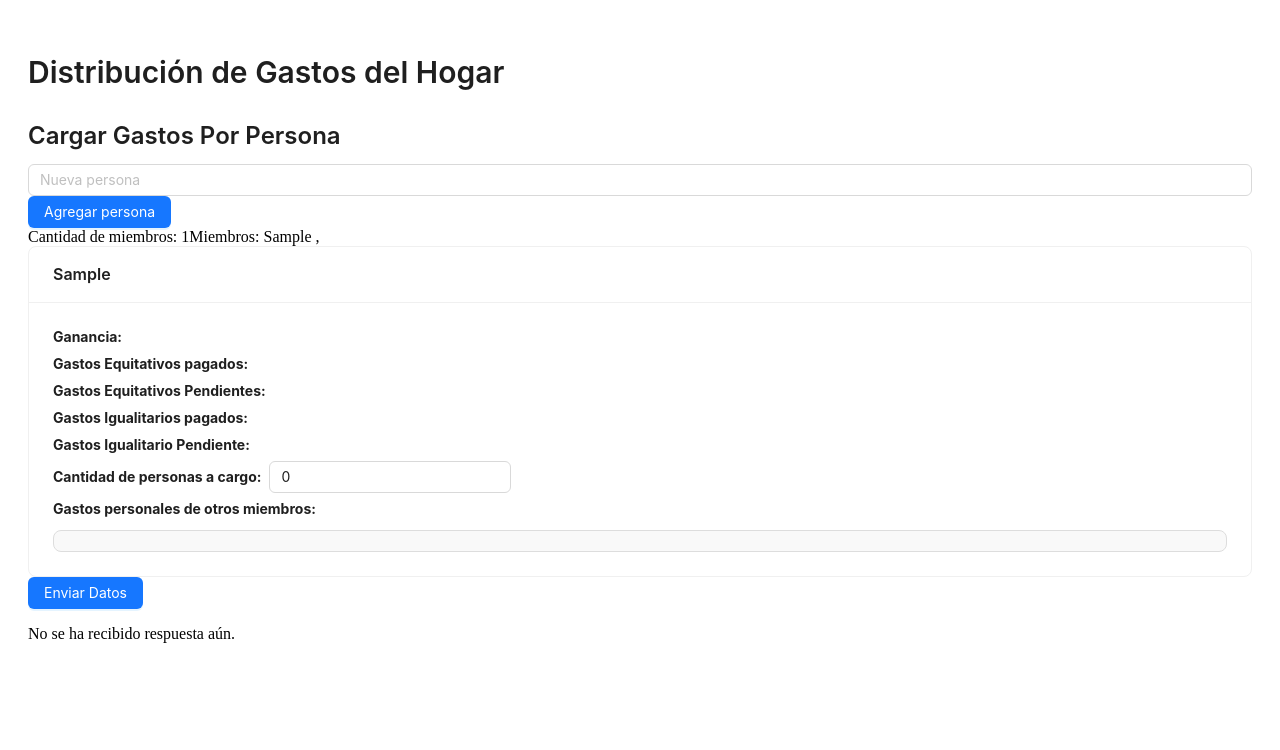
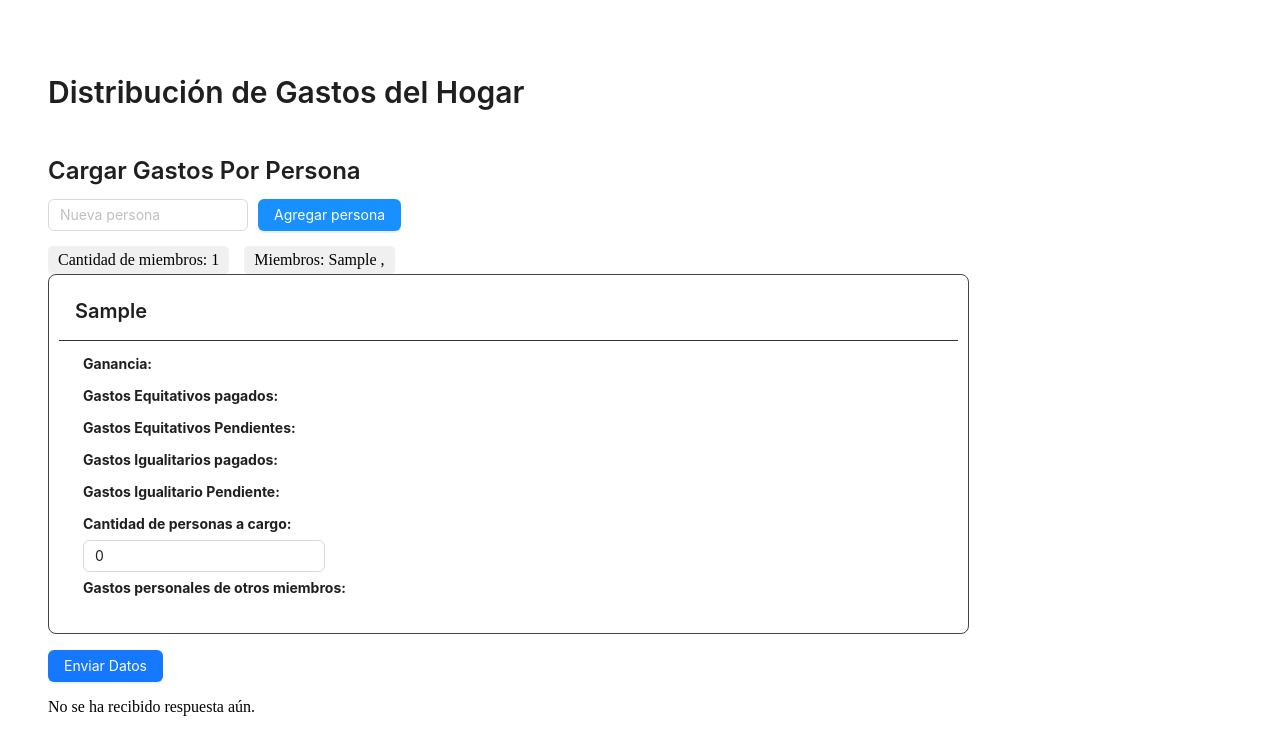
Before and after one commit to JonRodCode/GestorDeGastosCompartidos, a React app: page / in a window 1280 px wide. Both pictures are taken after typing "Sample" into the empty fields and a click on the button "Agregar persona". Shown: the top 750 px of the page. Built offline with nearby package versions, Linux system fonts and the light colour scheme; the HTML template or start-up script is replaced by a standard one.

Commit message:
3ra subida

```diff
--- a/src/components/Persona.jsx
+++ b/src/components/Persona.jsx
@@ -83,11 +83,14 @@ const Persona = forwardRef(({nombre, miembrosHogar }, ref) => {
     }));
 
   return (
-    <Card title={nombre}
-      onClick={() => setModoActivo(null)}>
+    <Card className={css.card}
+    title={<span className={css.cardTitle}>{nombre}</span>}
+    onClick={() => setModoActivo(null)}
+    >
       <Row gutter={16}>
         <Col span={24}>
           <div className={css.numerosContainer} onClick={(e) => { e.stopPropagation(); setModoActivo("ganancia"); }}>
+          <div className={css.tituloConTags}>
   <strong>Ganancia:</strong>
   <div className={css.tagsContainer}>
     {ganancias.map((valor, index) => (
@@ -95,6 +98,7 @@ const Persona = forwardRef(({nombre, miembrosHogar }, ref) => {
         {valor}
       </Tag>
     ))}
+  </div>
 </div>
           </div>
           {modoActivo === "ganancia" && (
@@ -108,6 +112,7 @@ const Persona = forwardRef(({nombre, miembrosHogar }, ref) => {
           <div>
         <Col span={24}>
           <div className={css.numerosContainer} onClick={(e) => { e.stopPropagation(); setModoActivo("gastoEquitativoPagado"); }}>
+          <div className={css.tituloConTags}>
             <strong>Gastos Equitativos pagados:</strong>
             <div className={css.tagsContainer}>
               {gastosEquitativosPagados.map((valor, index) => (
@@ -116,7 +121,7 @@ const Persona = forwardRef(({nombre, miembrosHogar }, ref) => {
                 </Tag>
               ))}
             </div>
-          </div>
+          </div></div>
           {modoActivo === "gastoEquitativoPagado" && (
             <NumeroInput
               placeholder="Ingrese un gasto"
@@ -128,6 +133,7 @@ const Persona = forwardRef(({nombre, miembrosHogar }, ref) => {
 
         <Col span={24}>
           <div className={css.numerosContainer} onClick={(e) => { e.stopPropagation(); setModoActivo("gastoEquitativoPendiente"); }}>
+          <div className={css.tituloConTags}>
             <strong>Gastos Equitativos Pendientes:</strong>
             <div className={css.tagsContainer}>
               {gastosEquitativosPendientes.map((valor, index) => (
@@ -136,7 +142,7 @@ const Persona = forwardRef(({nombre, miembrosHogar }, ref) => {
                 </Tag>
               ))}
             </div>
-          </div>
+          </div></div>
           {modoActivo === "gastoEquitativoPendiente" && (
             <NumeroInput
               placeholder="Ingrese un gasto"
@@ -148,6 +154,7 @@ const Persona = forwardRef(({nombre, miembrosHogar }, ref) => {
 
         <Col span={24}>
           <div className={css.numerosContainer} onClick={(e) => { e.stopPropagation(); setModoActivo("gastoIgualitarioPagado"); }}>
+          <div className={css.tituloConTags}>
             <strong>Gastos Igualitarios pagados:</strong>
             <div className={css.tagsContainer}>
               {gastosIgualitariosPagados.map((valor, index) => (
@@ -156,7 +163,7 @@ const Persona = forwardRef(({nombre, miembrosHogar }, ref) => {
                 </Tag>
               ))}
             </div>
-          </div>
+          </div></div>
           {modoActivo === "gastoIgualitarioPagado" && (
             <NumeroInput
               placeholder="Ingrese un gasto"
@@ -167,6 +174,7 @@ const Persona = forwardRef(({nombre, miembrosHogar }, ref) => {
         </Col>
         <Col span={24}>
           <div className={css.numerosContainer} onClick={(e) => { e.stopPropagation(); setModoActivo("gastoIgualitarioPendiente"); }}>
+          <div className={css.tituloConTags}>
             <strong>Gastos Igualitario Pendiente:</strong>
             <div className={css.tagsContainer}>
               {gastosIgualitariosPendientes.map((valor, index) => (
@@ -175,7 +183,7 @@ const Persona = forwardRef(({nombre, miembrosHogar }, ref) => {
                 </Tag>
               ))}
             </div>
-          </div>
+          </div></div>
           {modoActivo === "gastoIgualitarioPendiente" && (
             <NumeroInput
               placeholder="Ingrese un gasto"
--- /dev/null
+++ b/src/components/RespuestaServicio.jsx
@@ -0,0 +1,75 @@
+import { Card, Descriptions } from "antd";
+
+const RespuestaServicio = ({ nuevaRespuesta }) => {
+  if (!nuevaRespuesta) return null;
+
+  return (
+    <div>
+      <Card title="Resumen General" style={{ marginBottom: "16px" }}>
+        <Descriptions column={1} bordered>
+          <Descriptions.Item label="Sueldo Total del Hogar">
+            {nuevaRespuesta.sueldoHogar}
+          </Descriptions.Item>
+          <Descriptions.Item label="Gasto Equitativo">
+            {nuevaRespuesta.gastoEquitativo}
+          </Descriptions.Item>
+          <Descriptions.Item label="Gasto Igualitario">
+            {nuevaRespuesta.gastoIgualitario}
+          </Descriptions.Item>
+          <Descriptions.Item label="Miembros Contribuyentes">
+            {nuevaRespuesta.miembrosContribuyentes}
+          </Descriptions.Item>
+          <Descriptions.Item label="Miembros Beneficiarios">
+            {nuevaRespuesta.miembrosBeneficiarios}
+          </Descriptions.Item>
+          <Descriptions.Item label="Total de Miembros">
+            {nuevaRespuesta.totalDeMiembros}
+          </Descriptions.Item>
+          <Descriptions.Item label="Ajustes de Saldos">
+      {nuevaRespuesta.ajustesDeSaldos.length > 0 ? (
+        <ul>
+          {nuevaRespuesta.ajustesDeSaldos.map((ajuste, index) => (
+            <li key={index}>{ajuste}</li>
+          ))}
+        </ul>
+      ) : (
+        "No hay ajustes"
+      )}
+    </Descriptions.Item>
+        </Descriptions>
+      </Card>
+
+      <Card title="Detalles por Persona">
+        {nuevaRespuesta.detallePorPersona.map((persona, index) => (
+          <Card key={index} title={persona.nombre} style={{ marginBottom: "10px" }}>
+            <Descriptions column={1} bordered>
+              <Descriptions.Item label="Ganancias">{persona.ganancias.join(", ")}</Descriptions.Item>
+              <Descriptions.Item label="Personas a Cargo">{persona.personasACargo}</Descriptions.Item>
+              <Descriptions.Item label="Sueldo Total">{persona.sueldoTotal}</Descriptions.Item>
+              <Descriptions.Item label="Porcentaje del Hogar">{persona.porcentajeCorrespondienteDelHogar.toFixed(2)}%</Descriptions.Item>
+              <Descriptions.Item label="Gasto Equitativo">{persona.gastoEquitativo}</Descriptions.Item>
+              <Descriptions.Item label="Gasto Igualitario">{persona.gastoIgualitario}</Descriptions.Item>
+              <Descriptions.Item label="Parte Equitativa">{persona.parteEquitativaCorrespondiente}</Descriptions.Item>
+              <Descriptions.Item label="Parte Igualitaria">{persona.parteIgualitariaCorrespondiente}</Descriptions.Item>
+              <Descriptions.Item label="Parte Correspondiente Total">{persona.parteCorrespondienteTotal}</Descriptions.Item>
+              <Descriptions.Item label="Deuda Total">{persona.gastoTotal}</Descriptions.Item>
+              <Descriptions.Item label="Es Deudor">{persona.esDeudor ? "Sí" : "No"}</Descriptions.Item>
+              {persona.esDeudor && (
+                <>
+                  <Descriptions.Item label="Debe a">
+                    {persona.debeAODe.join(", ")}
+                  </Descriptions.Item>
+                  <Descriptions.Item label="Cantidad a Pagar">
+                    {persona.cantidadAPagarORecibir.join(", ")}
+                  </Descriptions.Item>
+                </>
+              )}
+            </Descriptions>
+          </Card>
+        ))}
+      </Card>
+    </div>
+  );
+};
+
+export default RespuestaServicio;
--- a/src/css/DistribucionPage.css
+++ /dev/null
@@ -1,36 +0,0 @@
-.pageContainer {
-  padding: 20px;
-}
-
-.title {
-  font-size: 24px;
-  margin-bottom: 10px;
-}
-
-.subtitle {
-  font-size: 20px;
-  margin-bottom: 20px;
-}
-
-.addButton {
-  margin-bottom: 20px;
-}
-
-.infoContainer {
-  margin-top: 20px;
-}
-
-.infoLabel {
-  display: block;
-  font-size: 16px;
-  margin-bottom: 5px;
-}
-
-.infoLabel + .infoLabel {
-  margin-top: 10px;
-}
-
-.input {
-  width: 60%;
-  margin-right: 10px;
-}
--- /dev/null
+++ b/src/css/DistribucionPage.module.css
@@ -0,0 +1,46 @@
+.container {
+  display: flex;
+  flex-direction: column;
+  align-items: flex-start;
+  padding: 20px;
+}
+
+.title {
+  font-size: 24px;
+  font-weight: bold;
+  color: #333;
+}
+
+.subtitle {
+  font-size: 20px;
+  font-weight: bold;
+  color: #555;
+}
+
+.buttonContainer {
+  display: flex;
+  gap: 10px;
+  margin-bottom: 15px;
+}
+
+.input {
+  width: 200px;
+}
+
+.button {
+  background-color: #1890ff;
+  color: white;
+}
+
+.infoContainer {
+  display: flex;
+  gap: 15px;
+  font-size: 16px;
+  font-weight: 500;
+}
+
+.infoLabel {
+  background: #f0f0f0;
+  padding: 5px 10px;
+  border-radius: 5px;
+}
--- a/src/css/GastosDeOtros.module.css
+++ b/src/css/GastosDeOtros.module.css
@@ -1,48 +1,31 @@
 .container {
-    background: #f9f9f9;
-    padding: 10px;
-    border-radius: 8px;
-    border: 1px solid #ddd;
-    margin-top: 10px;
+  display: flex;
+  flex-direction: column;
+  align-items: flex-start;
 }
 
 .item {
+  cursor: pointer;
   padding: 8px;
-    cursor: pointer;
-    font-weight: bold;
+  margin-bottom: 5px;
   border-bottom: 1px solid #ddd;
-    display: flex;
-    flex-direction: column; /* Apila el contenido en vertical */
 }
 
 .itemHeader {
+  font-size: 16px;
+  font-weight: bold;
+  color: #333;
   display: flex;
   align-items: center;
-    gap: 10px; /* Espacio entre el nombre y los números */
+  gap: 10px;
 }
 
-  .item:hover {
-    background: #e6f7ff;
+.visible {
+  margin-top: 5px;
 }
 
 .tagsContainer {
   display: flex;
+  flex-wrap: wrap;
   gap: 5px;
-    flex-wrap: wrap;
 }
-
-  .inputContainer {
-    margin-top: 8px;
-    padding: 8px;
-    background: #fff;
-    border-radius: 5px;
-    box-shadow: 0px 2px 5px rgba(0, 0, 0, 0.1);
-  }
-
-  .hidden {
-    display: none;
-  }
-
-  .visible {
-    display: block;
-  }
--- a/src/css/Persona.module.css
+++ b/src/css/Persona.module.css
@@ -1,10 +1,41 @@
+.card {
+  border: 1px solid #444; /* Ajustar grosor del borde */
+  padding: 10px;
+  border-radius: 8px;
+  margin-bottom: 16px; /* 🔹 Agrega separación entre cartas */
+}
+
+.cardTitle {
+  font-size: 20px; /* Aumentar tamaño del título */
+}
+
+:global(.ant-card-head) {
+  padding: 1px 16px !important; /* Reduce el espacio arriba/abajo */
+  border-bottom: 1px solid #333 !important;
+}
+
+:global(.ant-card-body) {
+  padding-top: 8px !important; /* Reduce el espacio entre la línea y el contenido */
+}
+
 .numerosContainer {
   display: flex;
+  flex-direction: column;
+  align-items: flex-start;
+  gap: 5px;
+  padding: 5px 0;
+}
+
+.numerosContainer div {
+  display: flex;
+  align-items: center; /* Alinea título y tags en la misma línea */
+  gap: 8px; /* Espacio entre título y tags */
+}
+
+.tituloConTags {
+  display: flex;
   align-items: center;
-    flex-wrap: wrap;
-    gap: 8px;
-    margin-bottom: 5px;
-    cursor: pointer;
+  gap: 8px; /* Ajusta el espacio entre el título y las tags */
 }
 
 .tagsContainer {
--- a/src/pages/DistribucionPage.jsx
+++ b/src/pages/DistribucionPage.jsx
@@ -1,6 +1,8 @@
 import { useEffect, useState, useRef } from "react";
 import { Button, Typography, Input } from "antd";
 import Persona from "../components/Persona";
+import RespuestaServicio from "../components/RespuestaServicio";
+import css from "../css/DistribucionPage.module.css";
 
 const { Title } = Typography;
 
@@ -62,35 +64,35 @@ const DistribucionGastos = () => {
 
 
   return (
-    <div className="container">
-      <Title level={2} className="title">
+    <div className={css.container}>
+      <Title level={2} className={css.title}>
         Distribución de Gastos del Hogar
       </Title>
-      <Title level={3} className="subtitle">
+      <Title level={3} className={css.subtitle}>
         Cargar Gastos Por Persona
       </Title>
-      <div className="button-container">
+      <div className={css.buttonContainer}>
       <Input
         value={nuevaPersona}
         onChange={(e) => setNuevaPersona(e.target.value)}
         onKeyDown={(e) => e.key === "Enter" && agregarPersona(nuevaPersona)}
         placeholder="Nueva persona"
         type="text"
-        className='input'
+        className={css.input}
       />
         <Button
           type="primary"
-          className="button"
+          className={css.button}
           onClick={() => agregarPersona(nuevaPersona)}
         >
           Agregar persona
         </Button>
       </div>
-      <div className="info-container">
-        <label className="info-label">
+      <div className={css.infoContainer}>
+        <label className={css.infoLabel}>
           Cantidad de miembros: {personas.length}
         </label>
-        <label className="info-label">
+        <label className={css.infoLabel}>
           Miembros: {personas.map((persona) => persona.nombre + " ,")}
         </label>
       </div>
@@ -111,7 +113,8 @@ const DistribucionGastos = () => {
     <div>
       <h3>Respuesta del servidor:</h3>
       {/*<pre>{JSON.stringify(nuevaRespuesta, null, 2)}</pre>  Muestra la respuesta en formato legible */}
-      <p>{nuevaRespuesta.ajustesDeSaldos}</p>
+
+      <RespuestaServicio nuevaRespuesta={nuevaRespuesta} />
     </div>
   )}
 
```
Also changed, not shown: src/components/GastosDeOtros.jsx (+1 -7 lines), src/css/NumeroInput.module.css (+9 -9 lines). Lines whose indentation alone changed are shown as unchanged.
